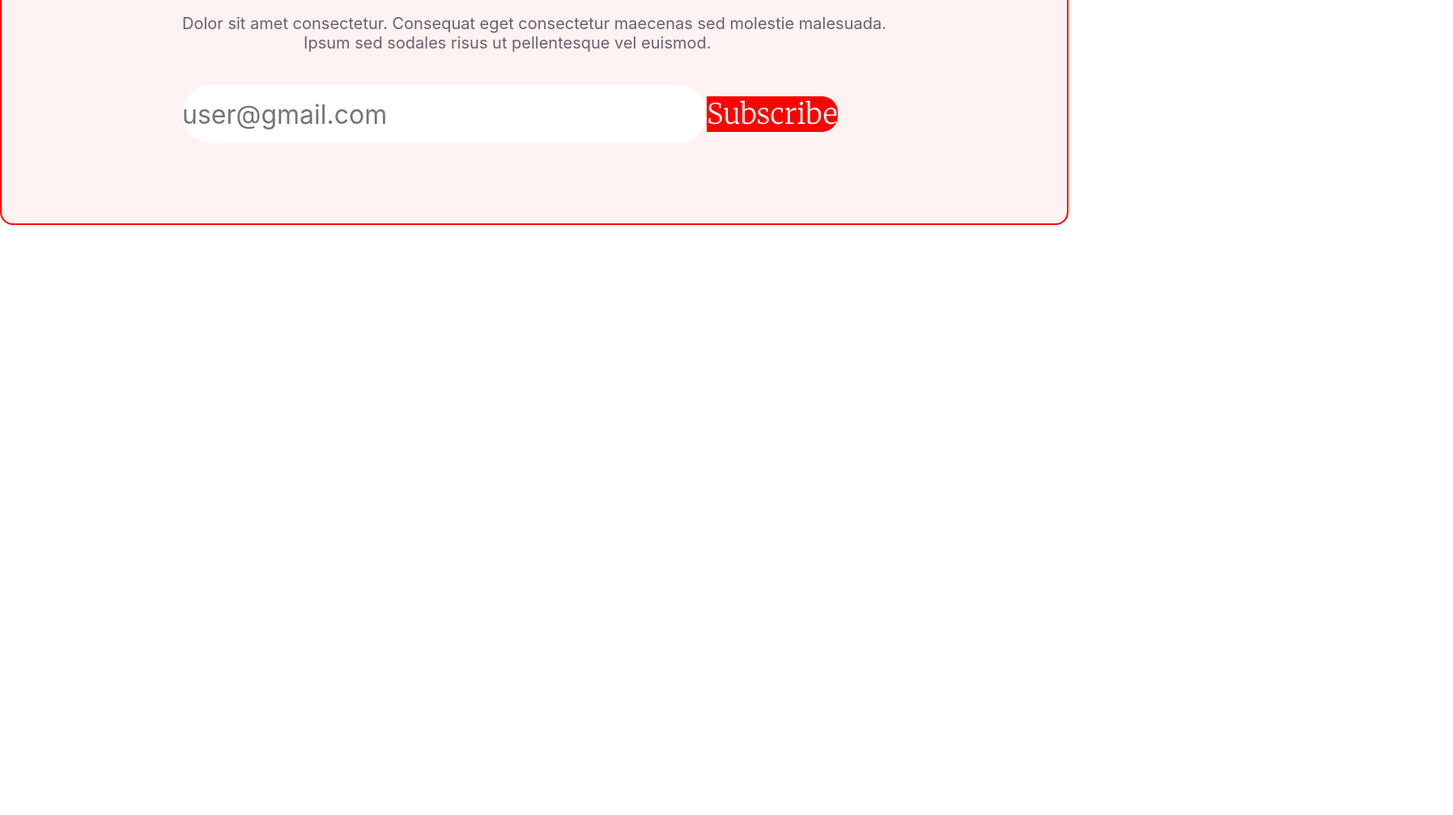
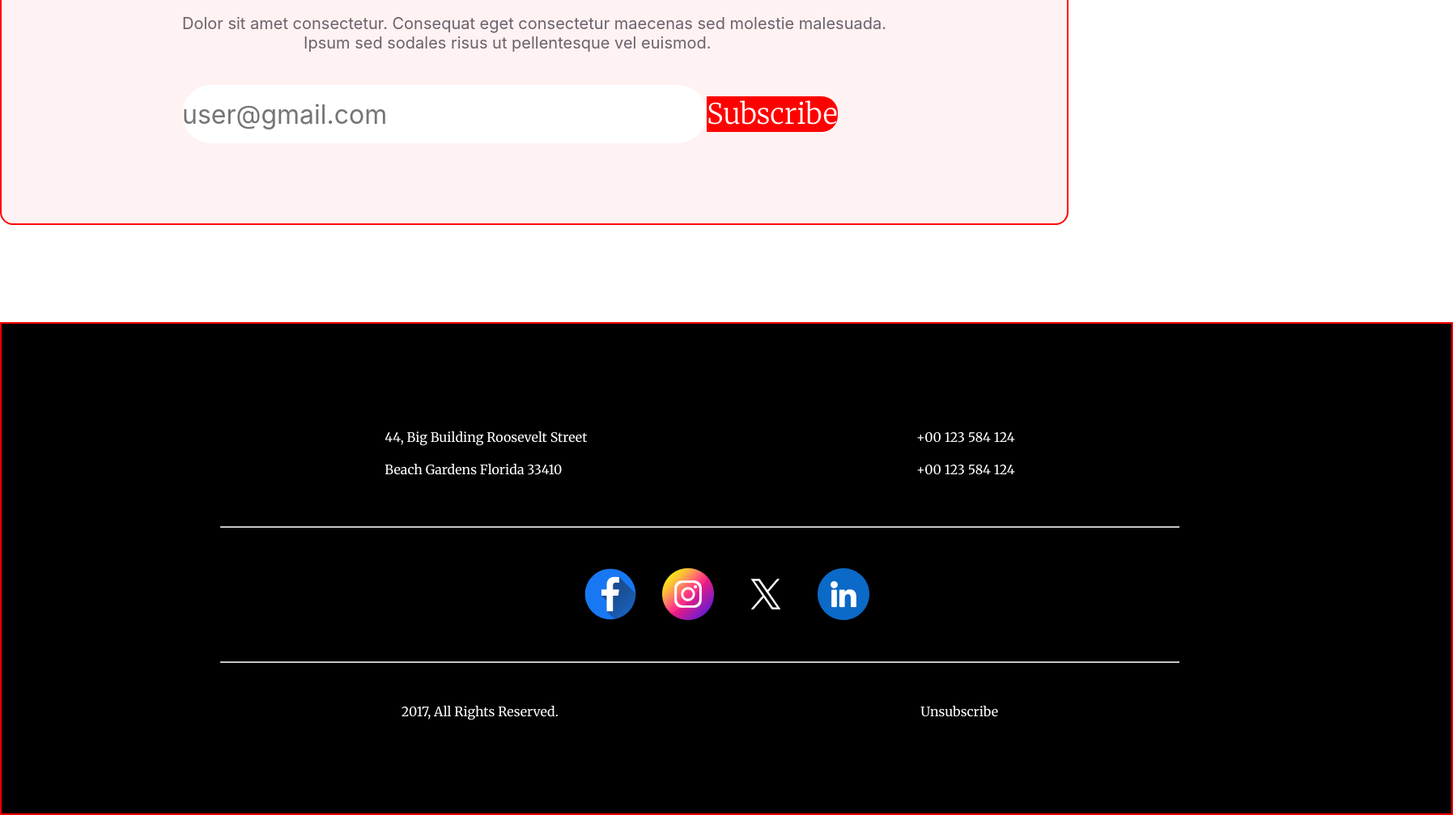
Before and after one commit to reham0000/new-year-project, a plain HTML site: page index.html in a window 1280 px wide. Shown: the part 3624-4631 px from the top of the page at 81% size, 1795 px wide, since content can reach past the window. Before the commit the page ends 3902 px from the top, so only its background shows below. Drawn offline with Linux system fonts and the light colour scheme.

Commit message:
everything is complete

```diff
--- a/design/style.css
+++ b/design/style.css
@@ -287,3 +287,45 @@ body{
     font-size: 35px;
     font-weight: 100;
 }
+.footer-container{
+    /* width: 1320px;
+    height: 616px; */
+    width: 1795px;
+    height: 609px;
+    background-color: black;
+    border: 2px solid red;
+    /* margin: 0 auto; */
+    margin-top: 120px;
+}
+.footer-content{
+    width: 1185px;
+    height: 80px;
+    color: white;
+    display: flex;
+    justify-content: space-around;
+    align-items: center;
+    margin-top: 120px;
+    margin-left: 270px;
+}
+hr{
+    width: 1185px;
+    margin-left: 270px;
+    margin-top: 50px;
+}
+.img-icons{
+    display: flex;
+    justify-content:center;
+    align-items: center;
+    margin-top: 50px;
+    gap: 2rem;
+}
+.last-container{
+    width: 1185px;
+    height: 80px;
+    color: white;
+    display: flex;
+    justify-content: space-around;
+    align-items: center;
+    margin-top: 20px;
+    margin-left: 270px;
+}
--- a/index.html
+++ b/index.html
@@ -73,8 +73,33 @@
 
         </section>
     </main>
-    <footer>
-
+    <footer class="footer-container">
+        <div class="footer-content">
+            <div class="address">
+                <p>44, Big Building Roosevelt Street <br> <br>
+                    Beach Gardens Florida 33410</p>
+            </div>
+            <div class="contact">
+                <p>+00 123 584 124</p> <br>
+                <p>+00 123 584 124</p>
+            </div>
+        </div>
+        <hr>
+        <div class="img-icons">
+            <img src="icons/Facebook.png" alt="">
+            <img src="icons/Instagram.png" alt="">
+            <img src="icons/Twitter.png" alt="">
+            <img src="icons/Linkedin.png" alt="">
+        </div>
+        <hr>
+        <div class="last-container">
+            <div>
+                <p>2017, All Rights Reserved.</p>
+            </div>
+            <div class="end">
+                <p>Unsubscribe</p>
+            </div>
+        </div>
     </footer>
 </body>
 </html>
```
